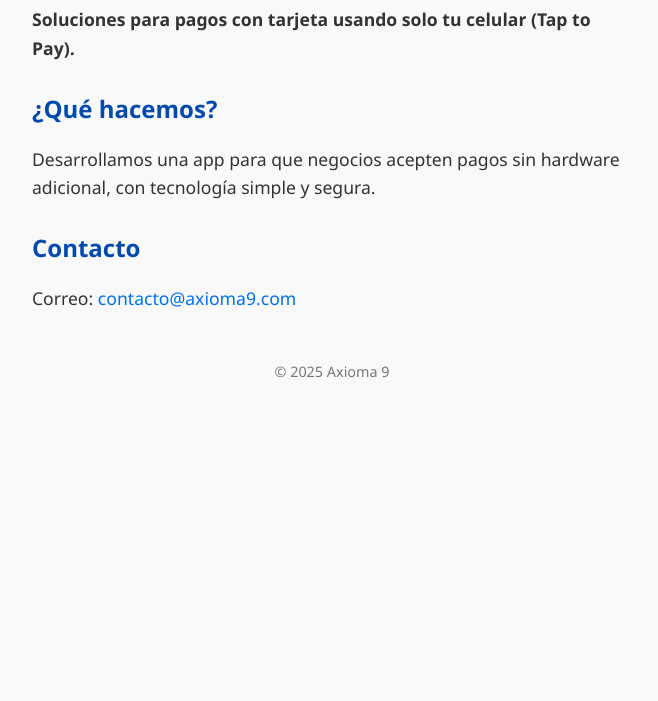
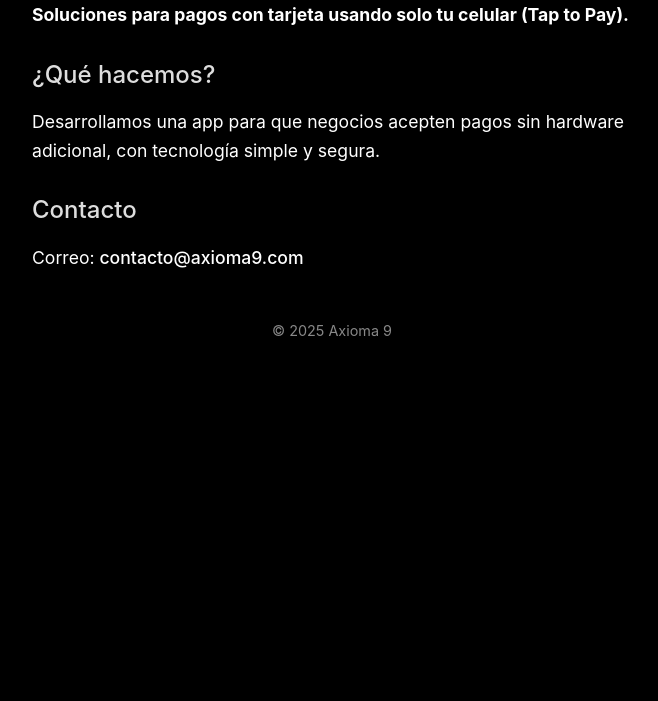
Before and after one commit to Sergio09XJ/Sergio09XJ, a plain HTML site: page index.html in a window 1280 px wide. Shown: the part 99-800 px from the top of the page, without its empty margins (308-966 px from the left). Drawn offline with Linux system fonts and the light colour scheme.

Commit message:
Hacemos cambios a la pagina web

```diff
--- a/index.html
+++ b/index.html
@@ -6,20 +6,23 @@
   <title>Axioma 9 - Pagos con celular</title>
   <style>
     body {
-      font-family: 'Segoe UI', Tahoma, Geneva, Verdana, sans-serif;
+      font-family: 'Inter', 'Roboto', 'Segoe UI', sans-serif;
       max-width: 600px;
       margin: 40px auto;
       padding: 0 20px;
-      color: #333;
-      background-color: #f9f9f9;
+      color: #fff;
+      background-color: #000;
     }
     h1 {
-      color: #0070f3;
+      color: #ffffff;
       text-align: center;
+      font-weight: 600;
+      font-size: 2em;
     }
     h2 {
-      color: #004aad;
+      color: #dddddd;
       margin-top: 30px;
+      font-weight: 500;
     }
     p {
       line-height: 1.6;
@@ -28,15 +31,17 @@
     footer {
       margin-top: 50px;
       font-size: 0.9em;
-      color: #777;
+      color: #888;
       text-align: center;
     }
     a {
-      color: #0070f3;
+      color: #ffffff;
       text-decoration: none;
+      font-weight: 500;
     }
     a:hover {
       text-decoration: underline;
+      color: #ccc;
     }
   </style>
 </head>
```
